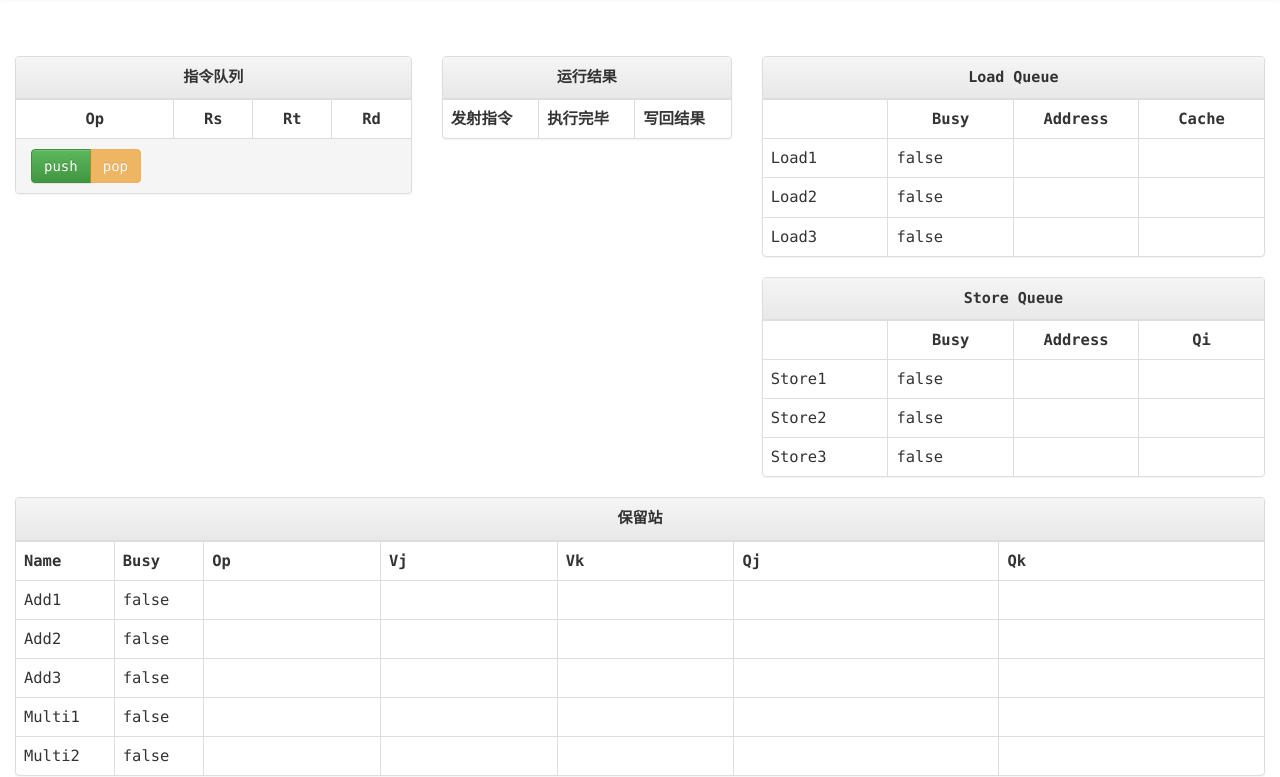
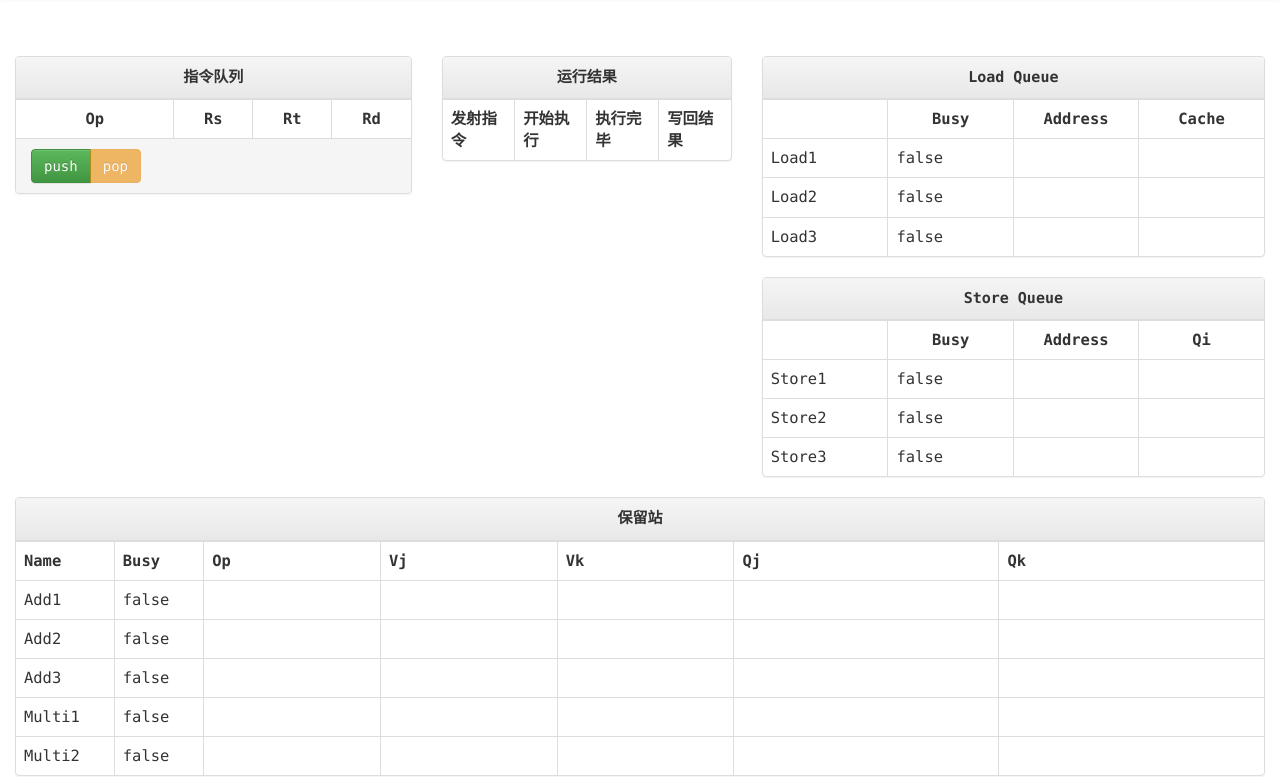
Before and after one commit to lizeyan/Tomasolu-emulator, a plain HTML site: page index.html in a window 1280 px wide. Shown: the part 53-830 px from the top of the page. Drawn offline with Linux system fonts and the light colour scheme.

Commit message:
add exec time display

```diff
--- a/index.html
+++ b/index.html
@@ -153,18 +153,21 @@
                         </label>
                         <table class="table table-bordered table-responsive panel-body">
                             <colgroup>
-                                <col span="1" style="width: 33%;">
-                                <col span="1" style="width: 33%;">
-                                <col span="1" style="width: 33%;">
+                                <col span="1" style="width: 25%;">
+                                <col span="1" style="width: 25%;">
+                                <col span="1" style="width: 25%;">
+                                <col span="1" style="width: 25%;">
                             </colgroup>
                             <tbody>
                             <tr>
                                 <th>发射指令</th>
+                                <th>开始执行</th>
                                 <th>执行完毕</th>
                                 <th>写回结果</th>
                             </tr>
                             <tr v-for="instruction in fpu.instruction_list">
                                 <td>{{ valid_or_default(instruction.status_change_time.issue_time, "unknown") }}</td>
+                                <td>{{ valid_or_default(instruction.status_change_time.exec_time, "unknown") }}</td>
                                 <td>{{ valid_or_default(instruction.status_change_time.finish_time, "unknown") }}</td>
                                 <td>{{ valid_or_default(instruction.status_change_time.write_time, "unknown") }}</td>
                             </tr>
```
